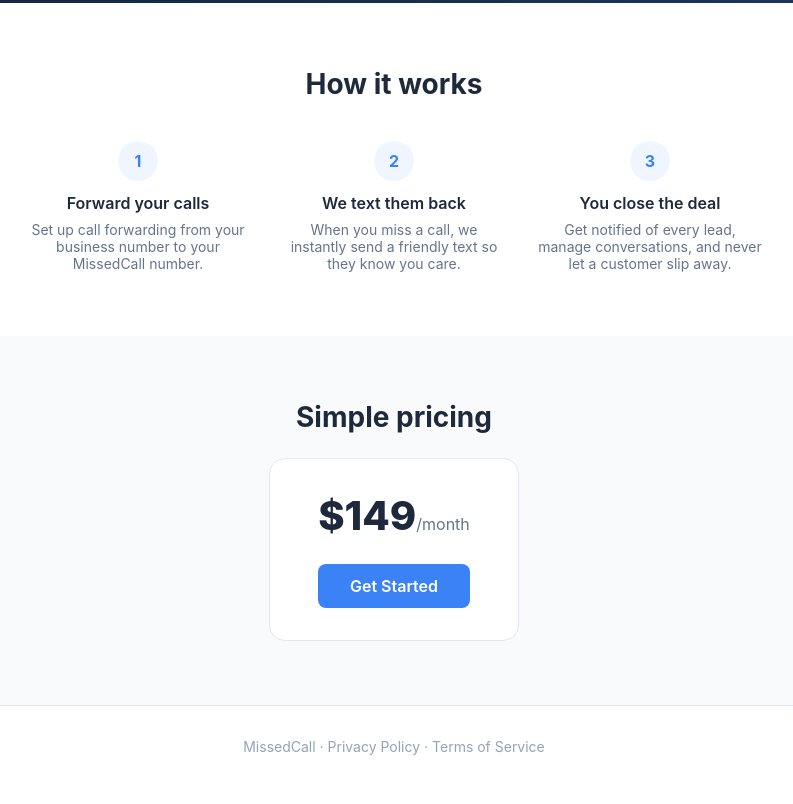
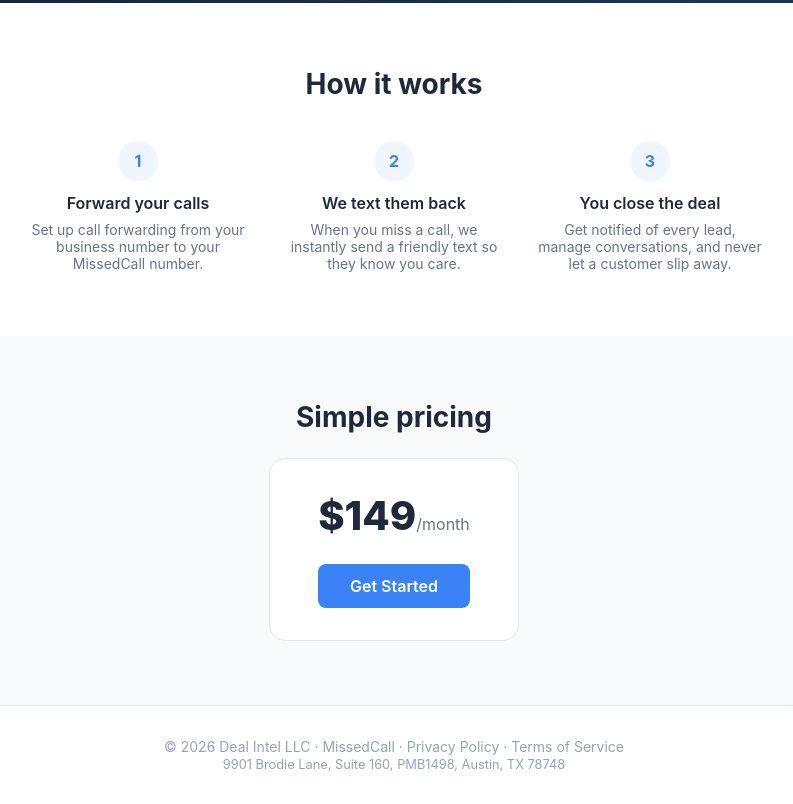
Before and after one commit to zlamb/missedcall-site-, a plain HTML site: page index.html in a window 1280 px wide. Shown: the part 637-1441 px from the top of the page, without its empty margins (246-1039 px from the left). Drawn offline with Linux system fonts and the light colour scheme.

Commit message:
Add business address to all pages for Twilio A2P campaign verification
Co-Authored-By: Claude Opus 4.6 <noreply@anthropic.com>

```diff
--- a/index.html
+++ b/index.html
@@ -78,6 +78,6 @@
     </div>
   </div>
 
-  <footer>MissedCall &middot; <a href="/privacy.html">Privacy Policy</a> &middot; <a href="/terms.html">Terms of Service</a></footer>
+  <footer>&copy; 2026 Deal Intel LLC &middot; MissedCall &middot; <a href="/privacy.html">Privacy Policy</a> &middot; <a href="/terms.html">Terms of Service</a><br><span style="color:#94a3b8;font-size:0.8rem;">9901 Brodie Lane, Suite 160, PMB1498, Austin, TX 78748</span></footer>
 </body>
 </html>
```
Also changed, not shown: privacy.html (+1 -0 lines), terms.html (+1 -0 lines).
